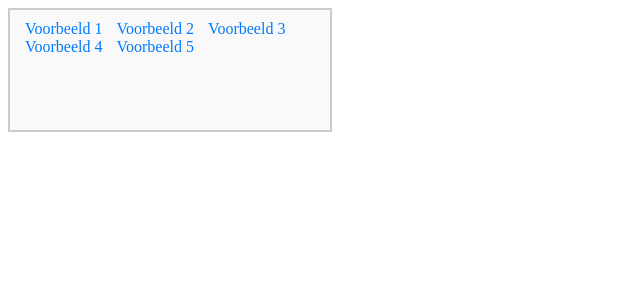
After one commit to RepsajJohn/Horror-Mansion, a PHP site: page /test.html in a window 1280 px wide. The commit adds this page. Shown: the top 300 px of the page, without its empty margins (0-640 px from the left). Run offline with PHP 8.4, Linux system fonts and the light colour scheme.

Commit message:
update layout V2.5

```diff
--- a/game_layout.css
+++ b/game_layout.css
@@ -9,7 +9,7 @@ textarea {
     background-color: rgb(220, 220, 220);
 }
 
-.dialoog_logo {
+.dialoog_bovenbalk {
     position: relative;
     display: flex;
     justify-content: right;
--- a/game_layout.html
+++ b/game_layout.html
@@ -4,13 +4,13 @@
 <head>
     <meta charset="UTF-8">
     <meta name="viewport" content="width=device-width, initial-scale=1.0">
-    <title> contact page</title>
+    <title>game_layout</title>
     <link rel="stylesheet" href="game_layout.css">
 </head>
 
 <body>
 
-<div class="dialoog_logo">
+<div class="dialoog_bovenbalk">
     <textarea id="dialoog" name="dialoog" rows="1" cols="100">Dialoog</textarea>
 </div>
 
--- /dev/null
+++ b/test.css
@@ -0,0 +1,25 @@
+.link-box {
+    border: 2px solid #ccc; /* Een grijze rand */
+    padding: 10px;
+    width: 300px;
+    height: 100px;
+    background-color: #f9f9f9; /* Lichte achtergrondkleur */
+    justify-items: center;
+    padding-top: 10px;
+}
+
+.link-box a {
+    color: #007BFF; /* Blauwe kleur voor links */
+    text-decoration: none; /* Verwijdert onderstreping */
+    align-content: center;
+    padding: 5px;
+}
+
+.link-box a:hover {
+    text-decoration: underline; /* Onderstreping bij hover */
+}
+
+.link-box a:nth-child(4),
+.link-box a:nth-child(5) {
+    grid-column: span 2; /* Laat de laatste twee links breder worden en op de onderste rij staan */
+}
--- /dev/null
+++ b/test.html
@@ -0,0 +1,20 @@
+<!DOCTYPE html>
+<html lang="en">
+
+<head>
+    <meta charset="UTF-8">
+    <meta name="viewport" content="width=device-width, initial-scale=1.0">
+    <title>game_layout</title>
+    <link rel="stylesheet" href="test.css">
+</head>
+
+<body>
+    <div class="link-box">
+        <a href="https://voorbeeld1.com" target="_blank">Voorbeeld 1</a>
+        <a href="https://voorbeeld2.com" target="_blank">Voorbeeld 2</a>
+        <a href="https://voorbeeld3.com" target="_blank">Voorbeeld 3</a><br>
+        <a href="https://voorbeeld4.com" target="_blank">Voorbeeld 4</a>
+        <a href="https://voorbeeld5.com" target="_blank">Voorbeeld 5</a>
+    </div>
+
+</body>
```
Also changed, not shown: 1 other file.
